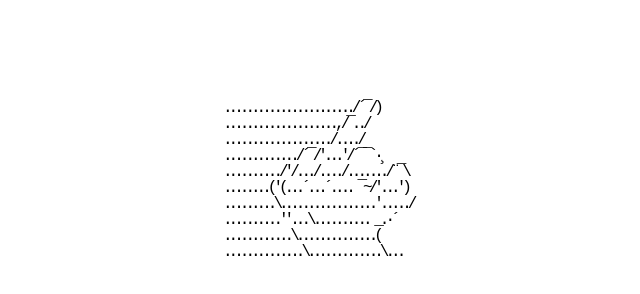
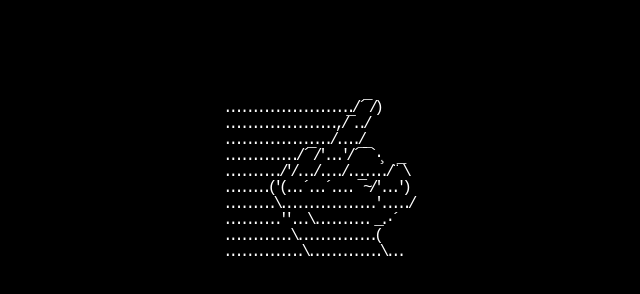
Before and after one commit to modem7/docker-middle-finger, a plain HTML site: page src/index.html in a window 1280 px wide. Shown: the whole page, without its empty margins (292-932 px from the left). Drawn offline with Linux system fonts and the light colour scheme.

Commit message:
changed to dark mode, removed google analytics
Update index.html

Update index.html

```diff
--- a/src/index.html
+++ b/src/index.html
@@ -17,9 +17,10 @@ pre {
 
 </style>
 </head>
-<body>
+<body style="background-color:black;">
 
-<pre>......................./´¯/)
+<pre style="background-color:black; color:white">
+......................./´¯/)
 ....................,/¯../
 .................../..../
 ............./´¯/'...'/´¯¯`·¸
@@ -31,16 +32,5 @@ pre {
 ..............\.............\...
 </pre>
 
-<script>
-	(function(i,s,o,g,r,a,m){i['GoogleAnalyticsObject']=r;i[r]=i[r]||function(){
-	(i[r].q=i[r].q||[]).push(arguments)},i[r].l=1*new Date();a=s.createElement(o),
-	m=s.getElementsByTagName(o)[0];a.async=1;a.src=g;m.parentNode.insertBefore(a,m)
-	})(window,document,'script','//www.google-analytics.com/analytics.js','ga');
-	ga('create', 'UA-50847169-1', 'ascii-middle-finger.com');
-	ga('require', 'displayfeatures');
-	ga('require', 'linkid', 'linkid.js');
-	ga('send', 'pageview');
-</script>
-
 </body>
 </html>
```
